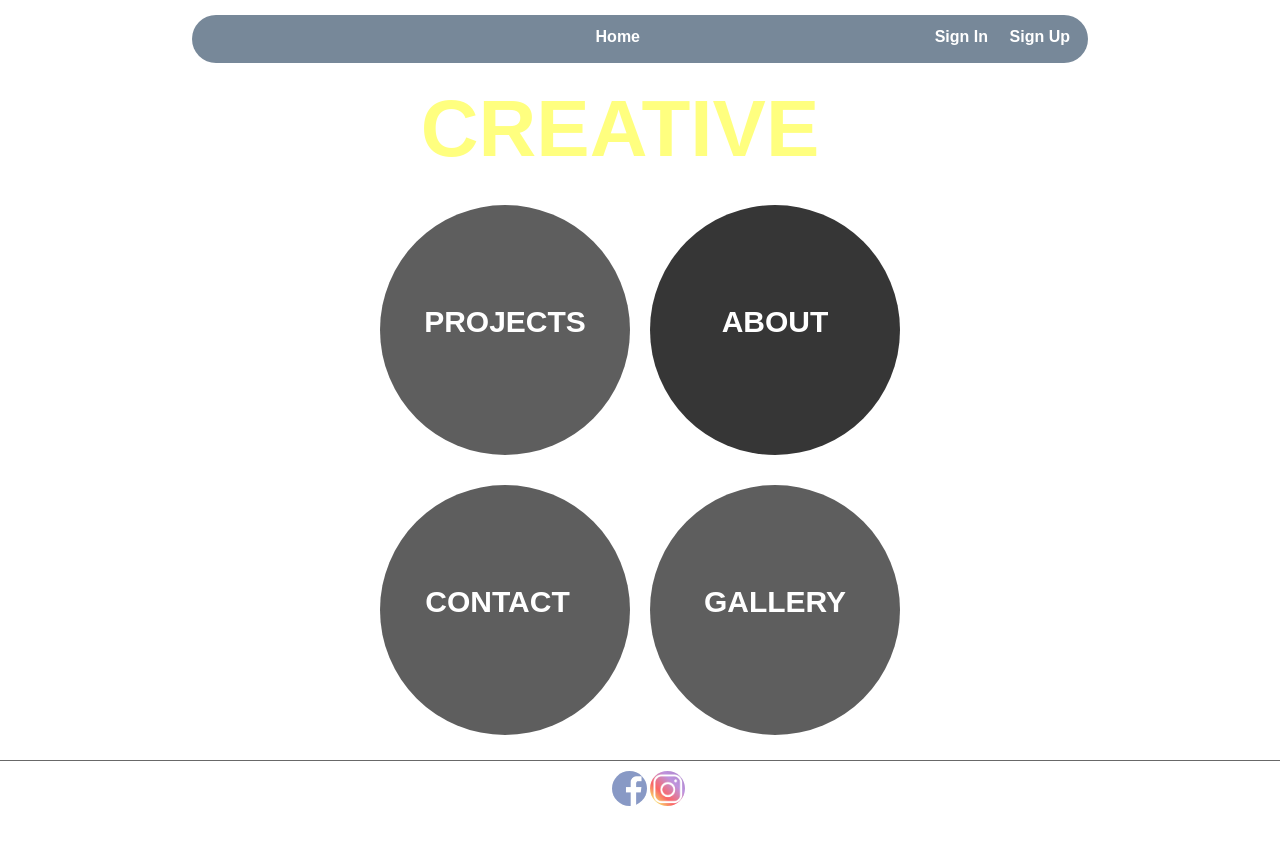
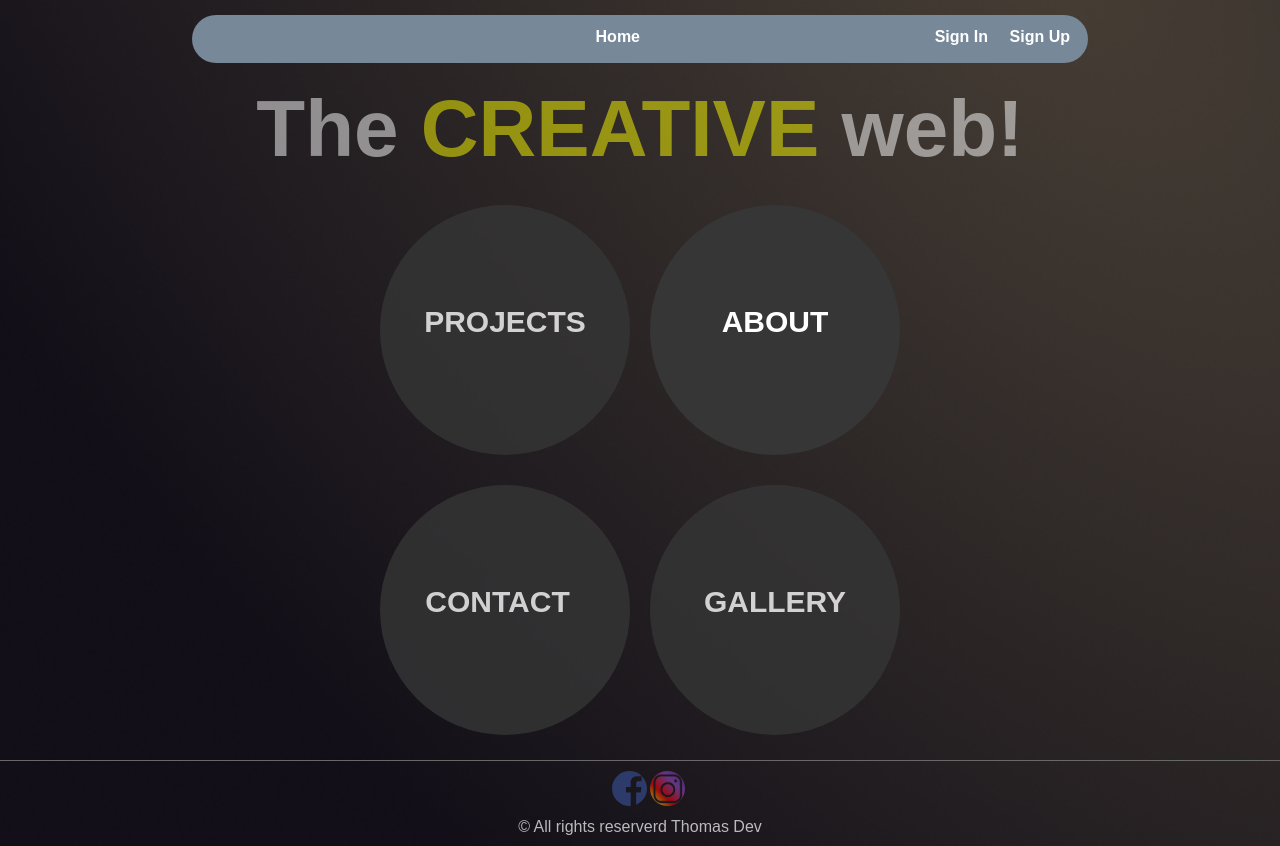
Before and after one commit to suvegtamas/suvegtamas.github.io, a plain HTML site: page index.html in a window 1280 px wide. Drawn offline with Linux system fonts and the light colour scheme.

Commit message:
Update style.css

```diff
--- a/style.css
+++ b/style.css
@@ -5,7 +5,7 @@
 }
 
 body {
-  background-image: url("/images/background.png");
+  background-image: url("background.png");
   background-size: cover;
   background-position: center;
   font-family: sans-serif;
```
